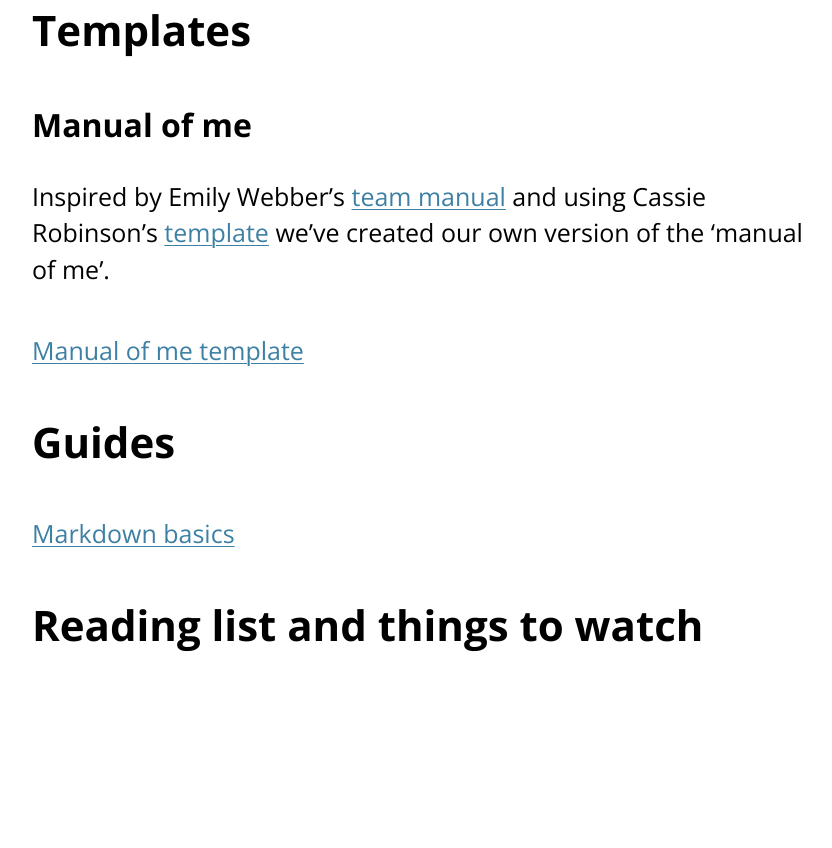
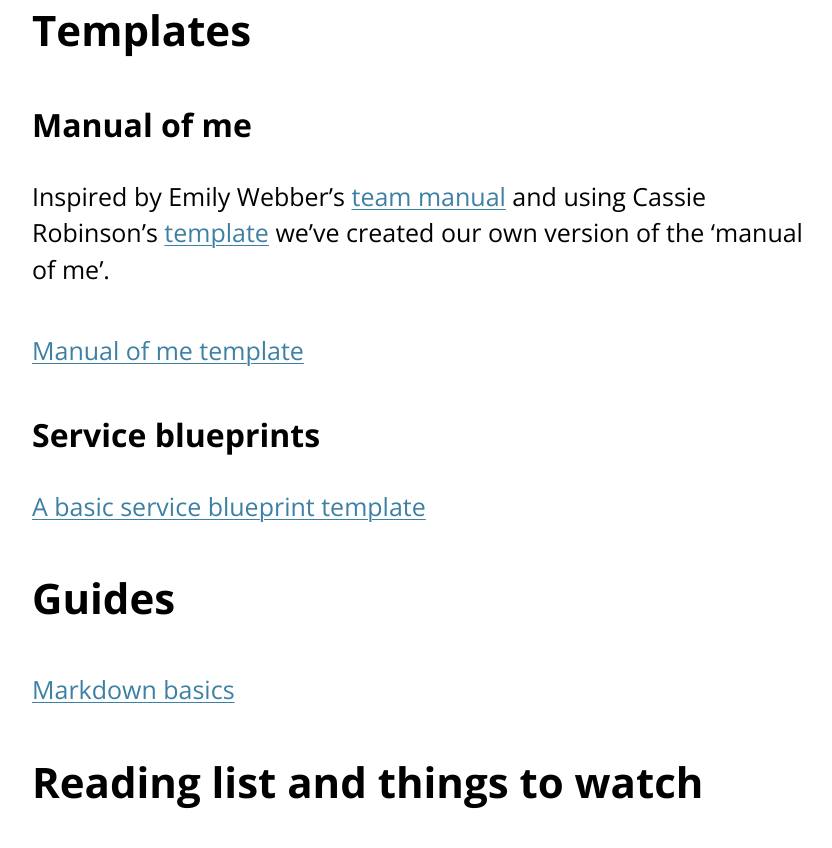
Before and after one commit to learnbymakingwales/learnbymakingwales.github.io, a Jekyll site: the page built from en/resource/index.md, in a window 1280 px wide and 900 px high, scrolled down 680 px. Shown: the top 848 px of the window, without its empty margins (208-1040 px from the left). Built offline with Jekyll 4.4.1, drawn with Linux system fonts in a browser that asks for light colours; before the commit the page ends 1423 px from its top, so only the background shows below that.

Commit message:
Add basic service blueprint template

```diff
--- a/en/resource/index.md
+++ b/en/resource/index.md
@@ -19,6 +19,10 @@ Inspired by Emily Webber's [team manual](https://emilywebber.co.uk/the-team-manu
 
 [Manual of me template](/en/resource/learn-by-making-manual-of-me.png)
 
+### Service blueprints
+
+[A basic service blueprint template](/en/resource/a-basic-service-blueprint-template.png)
+
 ## Guides
 
 [Markdown basics](/en/resource/markdown-basics.html)
```
Also changed, not shown: en/resource/a-basic-service-blueprint-template.png (added).
